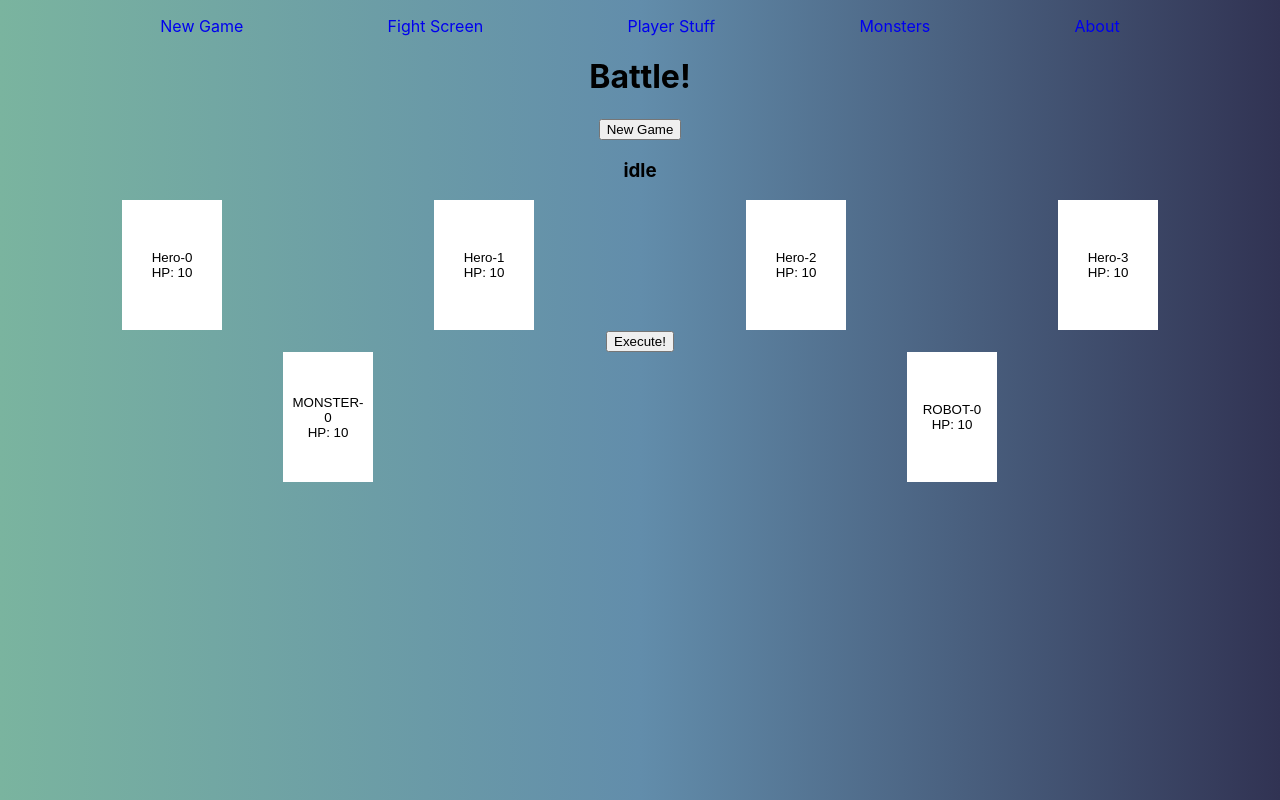
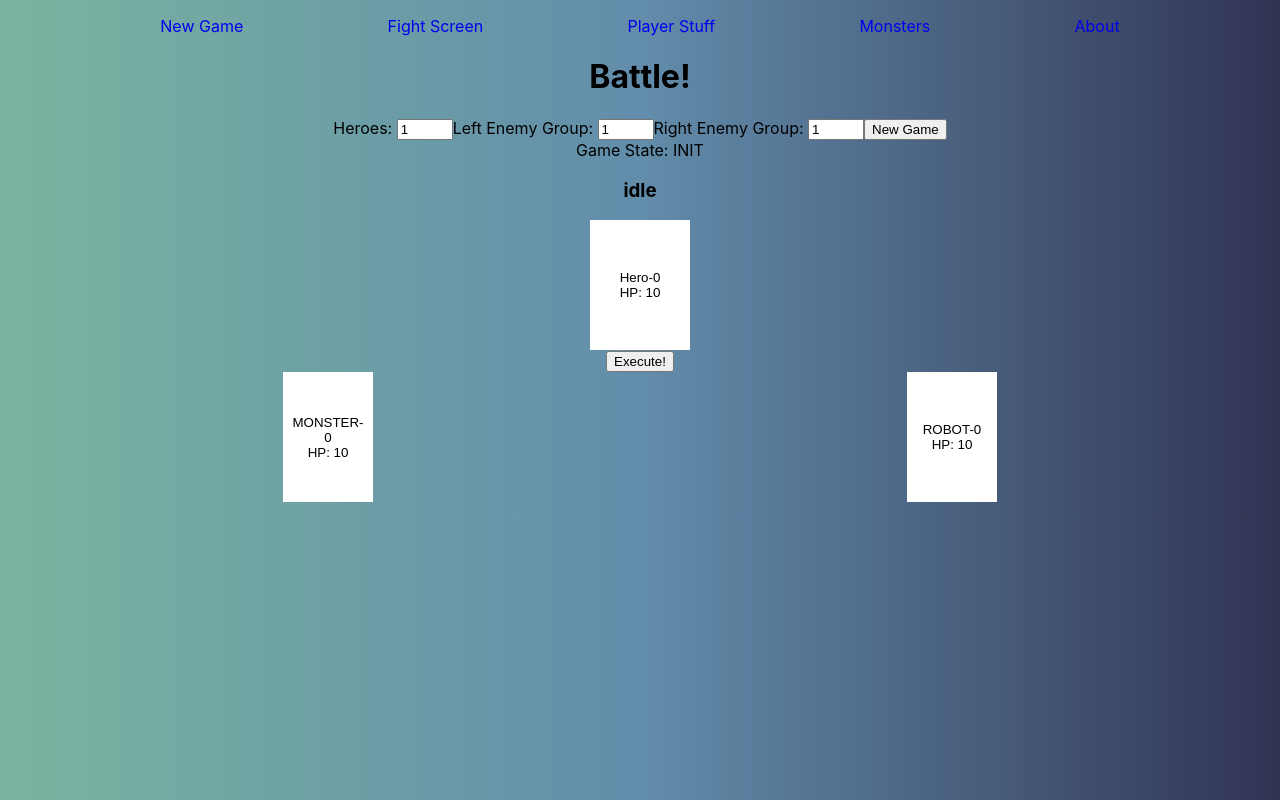
Before and after one commit to willashe/rpg-battle, a React (Create React App) app: page /battle in a window 1280 px wide. Both pictures are taken after a click on the button "New Game". Built offline with nearby package versions, Linux system fonts and the light colour scheme.

Commit message:
add ability for enemies to target and attack heroes; add visual "acting" indicator; implement basic game states

```diff
--- a/src/actions/actionTypes.ts
+++ b/src/actions/actionTypes.ts
@@ -1,6 +1,8 @@
 // these should be more descriptions of what happened
 export const START_NEW_GAME = 'START_NEW_GAME';
 export const GAME_OVER = 'GAME_OVER';
+export const GAME_WON = 'GAME_WON';
+export const GAME_LOST = 'GAME_LOST';
 export const SET_GAME_STATE = 'SET_GAME_STATE';
 
 export const SET_MESSAGE = 'SET_MESSAGE';
--- a/src/components/BattleStateMachine.tsx
+++ b/src/components/BattleStateMachine.tsx
@@ -3,7 +3,7 @@ import { useContext, useEffect } from 'react';
 
 import { AppStateContext } from '../state';
 import { actionCreators } from '../actions';
-import { GAME_STATES } from '../constants';
+import { GameStatesEnum } from '../constants';
 const {
   INIT,
   GAME_WON,
@@ -12,7 +12,7 @@ const {
   EXECUTING_ACTION,
   AI_EXECUTING,
   POST_EXECUTION,
-} = GAME_STATES;
+} = GameStatesEnum;
 
 /*
 
--- a/src/components/BattleWithStateExample.tsx
+++ b/src/components/BattleWithStateExample.tsx
@@ -1,13 +1,14 @@
-import { useContext, useEffect } from 'react';
+import { useContext, useEffect, useState } from 'react';
 
 import { AppStateContext } from '../state';
 import { actionCreators } from '../actions';
 import { EntityType } from '../types';
-import { EntityTypesEnum } from '../constants';
+import { EntityTypesEnum, GameStatesEnum } from '../constants';
 import { generateHeroes, generateEnemies } from '../utils';
 import Hero from './Hero';
 import Enemy from './Enemy';
-const { MONSTER, ROBOT } = EntityTypesEnum;
+const { HERO, MONSTER, ROBOT } = EntityTypesEnum;
+const { INIT, EXECUTING, PLAYER_INPUT, GAME_WON, GAME_LOST } = GameStatesEnum;
 
 const {
   startNewGame: startNewGameAction,
@@ -15,13 +16,17 @@ const {
   setActiveHero,
   queueAction,
   setQueueIndex,
+  incrementQueueIndex,
   deathCycleThunk,
-  gameOver,
+  gameWon,
+  gameLost,
+  setGameState,
 } = actionCreators;
 
 const Battle = () => {
   const [state, dispatch] = useContext(AppStateContext);
   const {
+    gameState,
     message,
     heroes,
     enemies,
@@ -30,39 +35,69 @@ const Battle = () => {
     queueIndex,
     prevQueueIndex,
   } = state;
+  const [numHeroes, setNumHeroes] = useState(1);
+  const [numLeftEnemies, setNumLeftEnemies] = useState(1);
+  const [numRightEnemies, setNumRightEnemies] = useState(1);
 
   useEffect(() => {
     console.log('useEffect, queueIndex: ' + queueIndex);
-
-    // user does something
-    // dispatch action to update state immediately and kick off async stuff
-    // trigger another action on resolution of async stuff
+    console.log(queue);
 
     if (queueIndex !== null) {
       if (queue[queueIndex]) {
-        const { target, actionCreator } = queue[queueIndex];
+        console.log(queue[queueIndex]);
+        const { actor, target, actionCreator } = queue[queueIndex];
         // TODO: randomize target selection from target group (only pass target group in queue object, no target index needed)
 
-        let { group, index } = target;
+        if (queueIndex === 0) {
+          dispatch(setGameState(EXECUTING));
+        }
 
+        let { group: targetGroup, index: targetIndex } = target;
+
+        // TODO: clean this code up
         if (
-          !enemies[group] ||
-          !enemies[group][index] ||
-          enemies[group][index].hp <= 0
+          (actor.group === HERO && heroes[actor.index].hp <= 0) ||
+          (actor.group !== HERO &&
+            enemies[actor.group] &&
+            enemies[actor.group][actor.index] &&
+            enemies[actor.group][actor.index].hp <= 0)
         ) {
-          index = enemies[group].findIndex(({ hp }) => hp > 0);
-          if (index === -1) {
-            group = group === 'left' ? 'right' : 'left';
-            index = enemies[group].findIndex(({ hp }) => hp > 0);
+          dispatch(incrementQueueIndex());
+          return;
+        }
 
-            if (index === -1) {
-              dispatch(gameOver());
+        if (targetGroup === HERO) {
+          if (!heroes[targetIndex] || heroes[targetIndex].hp <= 0) {
+            targetIndex = heroes.findIndex(({ hp }) => hp > 0);
+
+            if (targetIndex === -1) {
+              dispatch(gameLost());
+              return;
+            }
+          }
+        } else if (
+          !enemies[targetGroup] ||
+          !enemies[targetGroup][targetIndex] ||
+          enemies[targetGroup][targetIndex].hp <= 0
+        ) {
+          targetIndex = enemies[targetGroup].findIndex(({ hp }) => hp > 0);
+          if (targetIndex === -1) {
+            targetGroup = targetGroup === 'left' ? 'right' : 'left';
+            targetIndex = enemies[targetGroup].findIndex(({ hp }) => hp > 0);
+
+            if (targetIndex === -1) {
+              dispatch(gameWon());
+              return;
             }
           }
         }
 
-        dispatch(actionCreator({ group, index }));
+        dispatch(
+          actionCreator(actor, { group: targetGroup, index: targetIndex })
+        );
       } else {
+        dispatch(setGameState(PLAYER_INPUT));
         dispatch(setQueueIndex(null));
       }
     }
@@ -72,29 +107,70 @@ const Battle = () => {
   useEffect(() => {
     console.log('useEffect, prevQueueIndex: ' + prevQueueIndex);
 
+    // TODO: instead of passing enemies here, try using state directly in the thunk (it's being passed now)
     if (prevQueueIndex !== null) {
-      dispatch(deathCycleThunk(enemies));
+      dispatch(deathCycleThunk(heroes, enemies));
     }
     // eslint-disable-next-line
   }, [prevQueueIndex, dispatch]);
 
   const startNewGame = () => {
-    const heroes = generateHeroes(4);
-    const leftEnemies = generateEnemies(1, MONSTER);
-    const rightEnemies = generateEnemies(1, ROBOT);
-    const queue = heroes.map((hero: EntityType) => ({
+    const newHeroes = generateHeroes(numHeroes);
+    const leftEnemies = generateEnemies(numLeftEnemies, MONSTER);
+    const rightEnemies = generateEnemies(numRightEnemies, ROBOT);
+
+    // TODO: clean up all this code duplication
+    const heroActionQueue = newHeroes.map((entity: EntityType, index) => ({
       actionCreator: attackThunk,
+      actor: {
+        group: HERO,
+        index,
+      },
       target: {
         group: 'left',
         index: 0,
       },
     }));
 
+    const leftEnemyActionQueue = leftEnemies.map(
+      (entity: EntityType, index) => ({
+        actionCreator: attackThunk,
+        actor: {
+          group: 'left',
+          index,
+        },
+        target: {
+          group: HERO,
+          index: 0,
+        },
+      })
+    );
+
+    const rightEnemyActionQueue = rightEnemies.map(
+      (entity: EntityType, index) => ({
+        actionCreator: attackThunk,
+        actor: {
+          group: 'right',
+          index,
+        },
+        target: {
+          group: HERO,
+          index: 0,
+        },
+      })
+    );
+
+    const queue = [
+      ...heroActionQueue,
+      ...leftEnemyActionQueue,
+      ...rightEnemyActionQueue,
+    ];
+
     // TODO: figure out where best to compose all this...
     const newGameData = {
-      gameState: 'INIT',
+      gameState: INIT,
       message: 'idle',
-      heroes,
+      heroes: newHeroes,
       enemies: { left: leftEnemies, right: rightEnemies },
       activeHero: null,
       queue,
@@ -102,6 +178,7 @@ const Battle = () => {
       prevQueueIndex: null,
     };
 
+    // TODO: preemptive attack chance
     dispatch(startNewGameAction(newGameData));
   };
 
@@ -109,8 +186,64 @@ const Battle = () => {
     <>
       <h1>Battle!</h1>
 
-      <button onClick={startNewGame}>New Game</button>
-      <br />
+      <div>
+        <label htmlFor="numHeroes">Heroes: </label>
+        <input
+          type="number"
+          id="numHeroes"
+          name="numHeroes"
+          value={numHeroes}
+          onChange={(e: any) => {
+            setNumHeroes(e.target.value);
+          }}
+          min="1"
+          max="10"
+          disabled={
+            numLeftEnemies + numRightEnemies <= 0 || gameState === EXECUTING
+          }
+        />
+        <label htmlFor="numLeftEnemies">Left Enemy Group: </label>
+        <input
+          type="number"
+          id="numLeftEnemies"
+          name="numLeftEnemies"
+          value={numLeftEnemies}
+          onChange={(e: any) => {
+            setNumLeftEnemies(e.target.value);
+          }}
+          min="0"
+          max="10"
+          disabled={
+            numLeftEnemies + numRightEnemies <= 0 || gameState === EXECUTING
+          }
+        />
+        <label htmlFor="numRightEnemies">Right Enemy Group: </label>
+        <input
+          type="number"
+          id="numRightEnemies"
+          name="numRightEnemies"
+          value={numRightEnemies}
+          onChange={(e: any) => {
+            setNumRightEnemies(e.target.value);
+          }}
+          min="0"
+          max="10"
+          disabled={
+            numLeftEnemies + numRightEnemies <= 0 || gameState === EXECUTING
+          }
+        />
+
+        <button
+          onClick={startNewGame}
+          disabled={
+            numLeftEnemies + numRightEnemies <= 0 || gameState === EXECUTING
+          }
+        >
+          New Game
+        </button>
+      </div>
+
+      <div>Game State: {gameState}</div>
 
       <h3>{message}</h3>
 
@@ -163,7 +296,11 @@ const Battle = () => {
 
       {Boolean(queue.length) && (
         <button
-          disabled={queueIndex !== null}
+          disabled={
+            queueIndex !== null ||
+            gameState === GAME_WON ||
+            gameState === GAME_LOST
+          }
           onClick={() => dispatch(setQueueIndex(0))}
         >
           Execute!
@@ -178,7 +315,12 @@ const Battle = () => {
                 key={index}
                 index={index}
                 handleClick={() =>
-                  dispatch(attackThunk({ group: 'left', index }))
+                  dispatch(
+                    attackThunk(
+                      { group: HERO, index },
+                      { group: 'left', index }
+                    )
+                  )
                 }
                 {...data}
               />
@@ -192,7 +334,12 @@ const Battle = () => {
                 key={index}
                 index={index}
                 handleClick={() =>
-                  dispatch(attackThunk({ group: 'right', index }))
+                  dispatch(
+                    attackThunk(
+                      { group: HERO, index },
+                      { group: 'right', index }
+                    )
+                  )
                 }
                 {...data}
               />
--- a/src/components/Hero.tsx
+++ b/src/components/Hero.tsx
@@ -17,7 +17,13 @@ const Hero = ({ index, active, name, status, hp, handleClick }: HeroProps) => (
       width: 100,
       color: 'black',
       background:
-        status === 'hurt' ? 'red' : status === 'dead' ? 'black' : 'white',
+        status === 'acting'
+          ? 'green'
+          : status === 'hurt'
+          ? 'red'
+          : status === 'dead'
+          ? 'black'
+          : 'white',
       transformOrigin: 'bottom right',
       transform: `rotate(${status === 'dead' ? 90 : 0}deg)`,
       animation:
--- a/src/constants.ts
+++ b/src/constants.ts
@@ -4,7 +4,7 @@ export enum EntityTypesEnum {
   ROBOT = 'ROBOT',
 }
 
-export enum GAME_STATES {
+export enum GameStatesEnum {
   INIT = 'INIT',
   GAME_WON = 'GAME_WON',
   GAME_LOST = 'GAME_LOST',
@@ -12,4 +12,7 @@ export enum GAME_STATES {
   EXECUTING_ACTION = 'EXECUTING_ACTION',
   AI_EXECUTING = 'AI_EXECUTING',
   POST_EXECUTION = 'POST_EXECUTION',
+
+  EXECUTING = 'EXECUTING',
+  INTERRUPT = 'INTERRUPT',
 }
--- a/src/state/reducer.ts
+++ b/src/state/reducer.ts
@@ -1,9 +1,12 @@
 import { AppStateType, ActionType } from '../types';
 import { initialState } from './state';
 import { actionTypes } from '../actions';
+import { EntityTypesEnum, GameStatesEnum } from '../constants';
 const {
   START_NEW_GAME,
   GAME_OVER,
+  GAME_WON,
+  GAME_LOST,
   SET_GAME_STATE,
   SET_MESSAGE,
   SET_STATUS,
@@ -16,7 +19,10 @@ const {
   INCREMENT_PREV_QUEUE_INDEX,
 } = actionTypes;
 
-const reducer = (state: AppStateType, { type, payload }: ActionType) => {
+const reducer = (state: AppStateType, action: ActionType) => {
+  console.log(action);
+  const { type, payload } = action;
+
   switch (type) {
     case SET_GAME_STATE:
       console.log(`SET_GAME_STATE: ${payload}`);
@@ -30,6 +36,7 @@ const reducer = (state: AppStateType, { type, payload }: ActionType) => {
         activeHero: payload,
       };
     case QUEUE_ACTION: {
+      // TODO: this is broken right now, need to account for enemies in the queue
       const { heroIndex, target, actionCreator } = payload;
       const { queue } = state;
 
@@ -75,16 +82,33 @@ const reducer = (state: AppStateType, { type, payload }: ActionType) => {
       };
     case SET_STATUS: {
       const { targetGroup, targetIndex, status } = payload;
-      // TODO
-      // @ts-ignore
+
+      // TODO: clean up code dup
+      if (targetGroup === EntityTypesEnum.HERO) {
+        const { heroes } = state;
+        const newHero = {
+          ...heroes[targetIndex],
+          status,
+        };
+        const newHeroes = [
+          ...heroes.slice(0, targetIndex),
+          newHero,
+          ...heroes.slice(targetIndex + 1),
+        ];
+
+        return {
+          ...state,
+          heroes: newHeroes,
+        };
+      } else {
         const group = state.enemies[targetGroup];
-      const newEntity = {
+        const newEnemy = {
           ...group[targetIndex],
           status,
         };
         const newGroup = [
           ...group.slice(0, targetIndex),
-        newEntity,
+          newEnemy,
           ...group.slice(targetIndex + 1),
         ];
 
@@ -96,10 +120,28 @@ const reducer = (state: AppStateType, { type, payload }: ActionType) => {
           },
         };
       }
+    }
     case DAMAGE: {
       const { targetGroup, targetIndex, attackPower } = payload;
-      // TODO
-      // @ts-ignore
+
+      // TODO: clean up code dup
+      if (targetGroup === EntityTypesEnum.HERO) {
+        const { heroes } = state;
+        const newEntity = {
+          ...heroes[targetIndex],
+          hp: heroes[targetIndex].hp - attackPower,
+        };
+        const newHeroes = [
+          ...heroes.slice(0, targetIndex),
+          newEntity,
+          ...heroes.slice(targetIndex + 1),
+        ];
+
+        return {
+          ...state,
+          heroes: newHeroes,
+        };
+      } else {
         const group = state.enemies[targetGroup];
         const newEntity = {
           ...group[targetIndex],
@@ -119,6 +161,7 @@ const reducer = (state: AppStateType, { type, payload }: ActionType) => {
           },
         };
       }
+    }
     case START_NEW_GAME:
       return {
         ...state,
@@ -130,6 +173,24 @@ const reducer = (state: AppStateType, { type, payload }: ActionType) => {
         ...state,
         ...initialState,
       };
+    case GAME_WON:
+      console.log('GAME_WON');
+      return {
+        ...state,
+        message: 'You win! :)',
+        queueIndex: null,
+        prevQueueIndex: null,
+        gameState: GameStatesEnum.GAME_WON,
+      };
+    case GAME_LOST:
+      console.log('GAME_LOST');
+      return {
+        ...state,
+        message: 'You lose! :(',
+        queueIndex: null,
+        prevQueueIndex: null,
+        gameState: GameStatesEnum.GAME_LOST,
+      };
     default:
       return state;
   }
--- a/src/state/state.tsx
+++ b/src/state/state.tsx
@@ -1,10 +1,13 @@
 import { createContext, Dispatch, useReducer, useCallback } from 'react';
 
 import { AppStateType, ActionType } from '../types';
+import { GameStatesEnum } from '../constants';
 import reducer from './reducer';
 
+const { INIT } = GameStatesEnum;
+
 export const initialState = {
-  gameState: 'INIT',
+  gameState: INIT,
   message: 'idle',
   heroes: [],
   enemies: { left: [], right: [] },
--- a/src/types.ts
+++ b/src/types.ts
@@ -1,8 +1,8 @@
-import { EntityTypesEnum } from './constants';
+import { GameStatesEnum, EntityTypesEnum } from './constants';
 
 // TODO: review interface vs. type
 export interface AppStateType {
-  gameState: string;
+  gameState: GameStatesEnum;
   message: string;
   heroes: EntityType[];
   enemies: { [key: string]: EntityType[] };
@@ -25,6 +25,7 @@ export interface EntityType {
 }
 
 export interface HeroActionType {
+  actor: TargetType;
   target: TargetType;
   actionCreator: any; // TODO
 }
```
Also changed, not shown: src/actions/actionCreators.ts (+41 -24 lines), src/components/Enemy.tsx (+20 -2 lines), src/components/HeroWithState.tsx (deleted, +0 -36 lines). Lines whose indentation alone changed are shown as unchanged.
